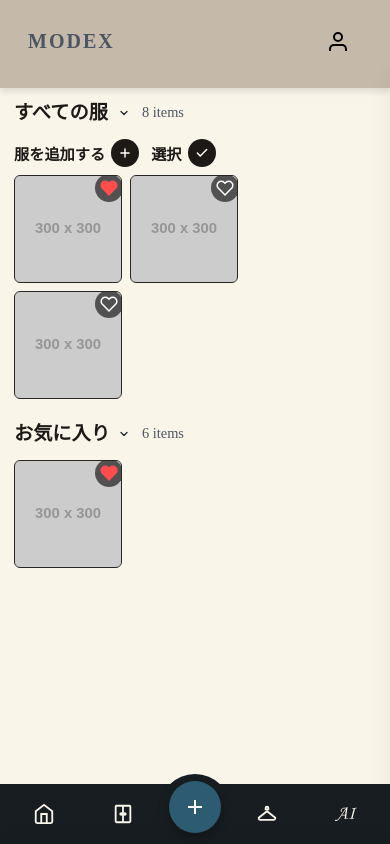
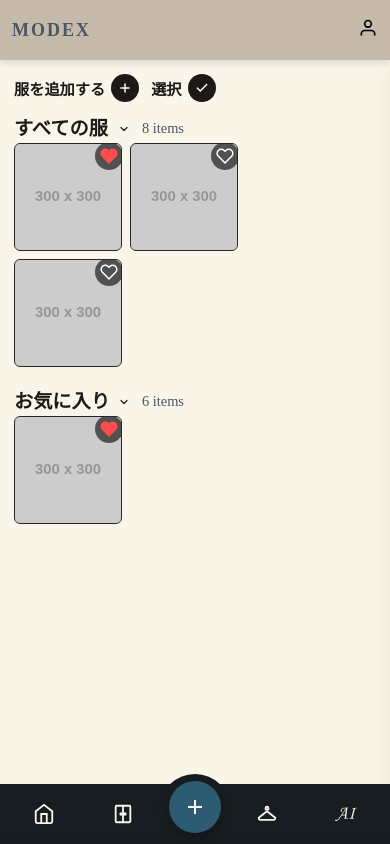
Before and after one commit to Tsu090/sotusei, a plain HTML site: page closet.html in a window 390 px wide. Drawn offline with nearby package versions, Linux system fonts and the light colour scheme; some packages are replaced by stand-ins of ours; placeholder pictures from the web are drawn by us.

Commit message:
スマホ版

```diff
--- a/css/phone.css
+++ b/css/phone.css
@@ -1,9 +1,68 @@
 /* スマートフォン対応 */
 @media screen and (max-width: 600px) {
+
+    html,
+    body {
+        width: 100%;
+        height: 100vh !important;
+        height: 100dvh !important;
+        overflow: hidden !important;
+        overscroll-behavior: none;
+    }
+
+    .main-content {
+        height: 100vh !important;
+        height: 100dvh !important;
+        min-height: 0 !important;
+        overflow: hidden !important;
+        padding-bottom: 84px !important;
+    }
+
+    .content-body {
+        height: 100% !important;
+        overflow: hidden !important;
+    }
+
+    /* 服のグリッドの中だけ横スクロールできるようにする例 */
+    .closet-grid {
+        overflow-x: auto !important;
+        overflow-y: hidden !important;
+        -webkit-overflow-scrolling: touch;
+    }
 
     .container {
         width: 90%;
         padding-top: 20px;
+    }
+
+    .top-header {
+        height: 60px !important;
+        min-height: 60px !important;
+        padding: 0 12px !important;
+        box-sizing: border-box !important;
+    }
+
+    /* ロゴや右側アイコンも高さに合わせて微調整 */
+    .header-logo {
+        position: static !important;
+        margin: 0 !important;
+        font-size: 18px !important;
+        line-height: 1 !important;
+    }
+
+    .header-right .header-icon {
+        width: 20px;
+        height: 20px;
+    }
+
+    /* コンテンツ部分の余白・間隔を少し詰めてスペースを確保 */
+    .content-body {
+        padding: 8px 12px 76px !important;
+        gap: 10px !important;
+    }
+
+    .closet-section {
+        gap: 4px !important;
     }
 
     .logo {
@@ -214,11 +273,11 @@
 
     .closet-section .section-header .closet-title-filter,
     .closet-section .section-header .item-count {
-        order: 0;
+        order: 3;
     }
 
     .closet-section .section-header .add-item-trigger {
-        order: 2;
+        order: 1;
         padding-left: 0;
         gap: 6px;
     }
```
